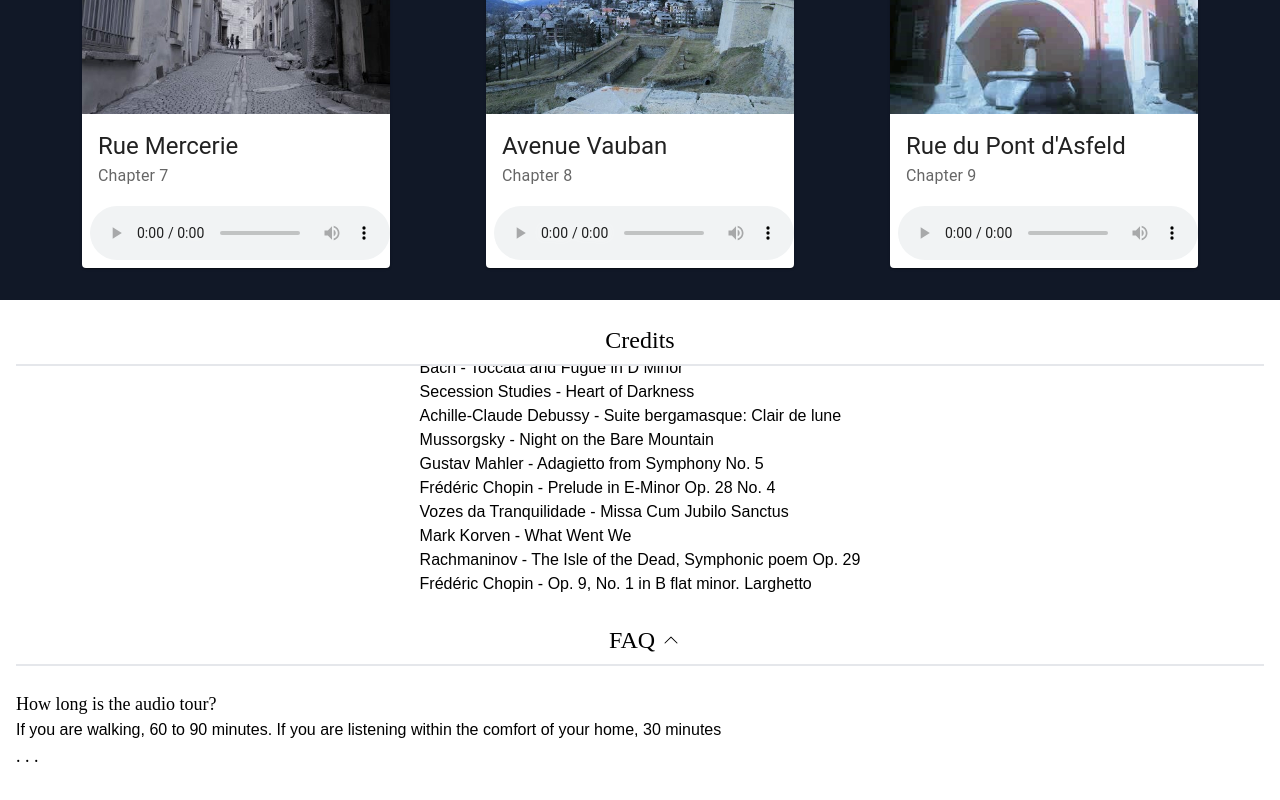
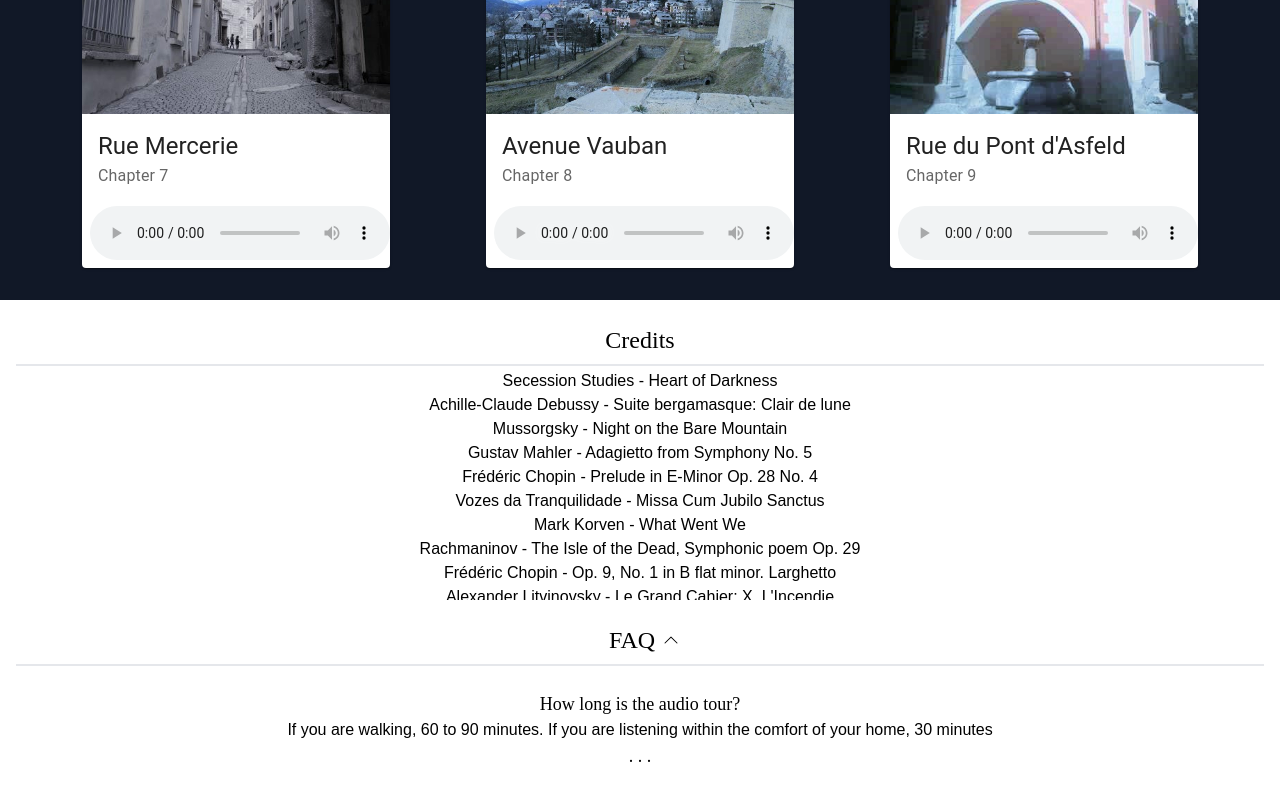
Before and after one commit to revyrob/brianconFantomes-V2, a React (Create React App) app: page / in a window 1280 px wide. Shown: the part 3340-4140 px from the top of the page. Built offline with nearby package versions, Linux system fonts and the light colour scheme; what tw-elements would draw is missing.

Commit message:
fixed the credits scrolling

```diff
--- a/src/components/Credits/Credits.js
+++ b/src/components/Credits/Credits.js
@@ -5,17 +5,19 @@ function Credits() {
   const { dictionary } = useContext(LanguageContext);
 
   return (
-    <section id="credits" className="p-4 h-[300px] relative truncate">
+    <section
+      id="credits"
+      className="p-4 h-[300px] relative truncate text-center"
+    >
       <div className="flex mx-auto w-full border-b-2 justify-center">
         <h1 className="text-2xl p-2  border-gray-500 font-creepster">
           {dictionary.credits}
         </h1>
       </div>
-      <div className="flex w-full justify-center truncate">
+      <div className=" w-full justify-center truncate whitespace-normal">
         <div className="animate-marquee-infinite relative ">
-          <h2 className="md:text-lg ">{dictionary.heading1}</h2>
-          <div className="text-sm my-2 p-4 md:text-base">
-            <ul>
+          <h2 className="text-lg ">{dictionary.heading1}</h2>
+          <ul className="my-2 list-none">
             <li>Bach - Toccata and Fugue in D Minor</li>
             <li>Secession Studies - Heart of Darkness</li>
             <li>Achille-Claude Debussy - Suite bergamasque: Clair de lune</li>
@@ -28,15 +30,12 @@ function Credits() {
             <li>Frédéric Chopin - Op. 9, No. 1 in B flat minor. Larghetto</li>
             <li>Alexander Litvinovsky - Le Grand Cahier: X. L'Incendie</li>
           </ul>
-          </div>
           <h2 className="text-lg mt-6 ">{dictionary.heading2}</h2>
-          <div className="my-2">
-            <ul>
+          <ul className="my-2 list-none">
             <li>Briançon à travers l'histoire - Jacqueline Routier</li>
             <li>Images du Brianconnais 1750-1950 - Roger Merle</li>
             <li>The History of Serre Chevalier and Briançon - Susan Lomas</li>
           </ul>
-          </div>
           <h2 className="text-lg mt-6 ">{dictionary.heading3}</h2>
           <div className="my-2">
             <p>
--- a/src/components/FAQ/FAQ.js
+++ b/src/components/FAQ/FAQ.js
@@ -22,7 +22,7 @@ function FAQ() {
   }
 
   return (
-    <section className="p-4" id="faq">
+    <section className="p-4 text-center" id="faq">
       <div className="flex mx-auto w-full border-b-2 justify-center">
         <h1 className="text-2xl p-2  border-gray-500 font-creepster">FAQ</h1>
         <button className="transition duration-300 ease-in-out">
```
Lines whose indentation alone changed are shown as unchanged.
